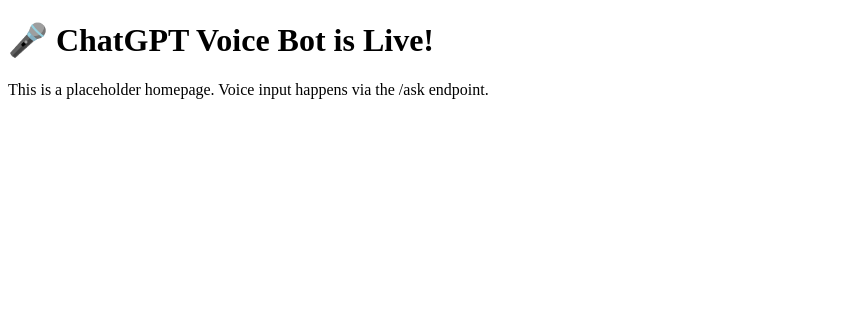
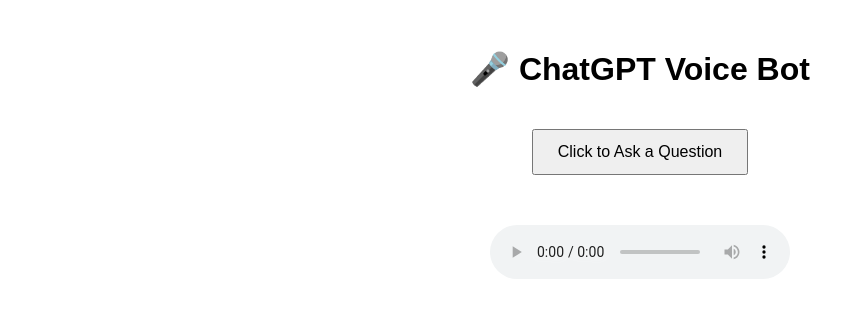
Before and after one commit to 6756-lang/voice-bot, a Flask app: page / in a window 1280 px wide. Shown: the top 318 px of the page, without its empty margins (0-865 px from the left). Run offline with Flask 3, Linux system fonts and the light colour scheme.

Commit message:
Add files via upload

```diff
--- a/templates/index.html
+++ b/templates/index.html
@@ -2,9 +2,50 @@
 <html>
 <head>
   <title>ChatGPT Voice Bot</title>
+  <style>
+    body { font-family: sans-serif; text-align: center; margin-top: 50px; }
+    button { padding: 12px 24px; font-size: 16px; margin-top: 20px; }
+    #result { margin-top: 30px; font-size: 18px; }
+  </style>
 </head>
 <body>
-  <h1>🎤 ChatGPT Voice Bot is Live!</h1>
-  <p>This is a placeholder homepage. Voice input happens via the /ask endpoint.</p>
+  <h1>🎤 ChatGPT Voice Bot</h1>
+  <button onclick="recordAudio()">Click to Ask a Question</button>
+  <div id="result">
+    <p id="question"></p>
+    <p id="response"></p>
+    <audio id="audio" controls style="margin-top: 20px;"></audio>
+  </div>
+
+  <script>
+    async function recordAudio() {
+      const stream = await navigator.mediaDevices.getUserMedia({ audio: true });
+      const recorder = new MediaRecorder(stream);
+      const audioChunks = [];
+
+      recorder.ondataavailable = event => audioChunks.push(event.data);
+
+      recorder.onstop = async () => {
+        const audioBlob = new Blob(audioChunks, { type: 'audio/wav' });
+        const formData = new FormData();
+        formData.append('audio', audioBlob, 'input.wav');
+
+        const res = await fetch('/ask', {
+          method: 'POST',
+          body: formData
+        });
+
+        const data = await res.json();
+        document.getElementById("question").innerText = "You asked: " + data.user_text;
+        document.getElementById("response").innerText = "ChatGPT said: " + data.bot_reply;
+        const audio = document.getElementById("audio");
+        audio.src = data.audio_url;
+        audio.play();
+      };
+
+      recorder.start();
+      setTimeout(() => recorder.stop(), 5000); // Record for 5 seconds
+    }
+  </script>
 </body>
 </html>
```
